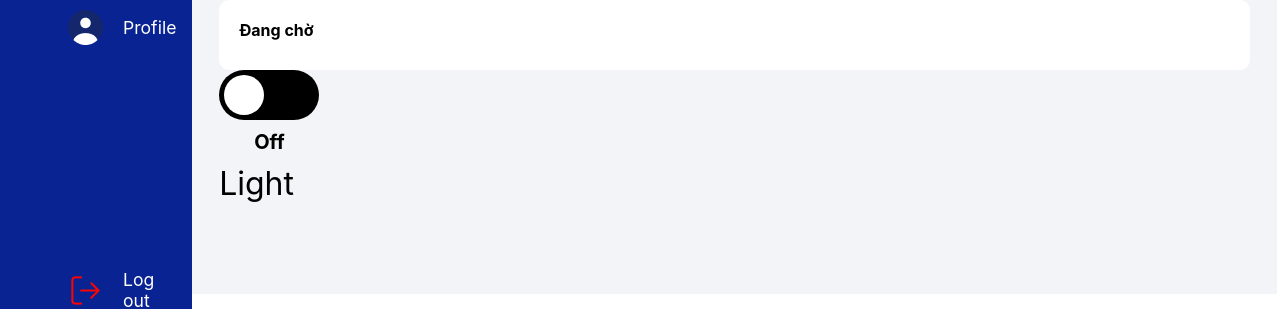
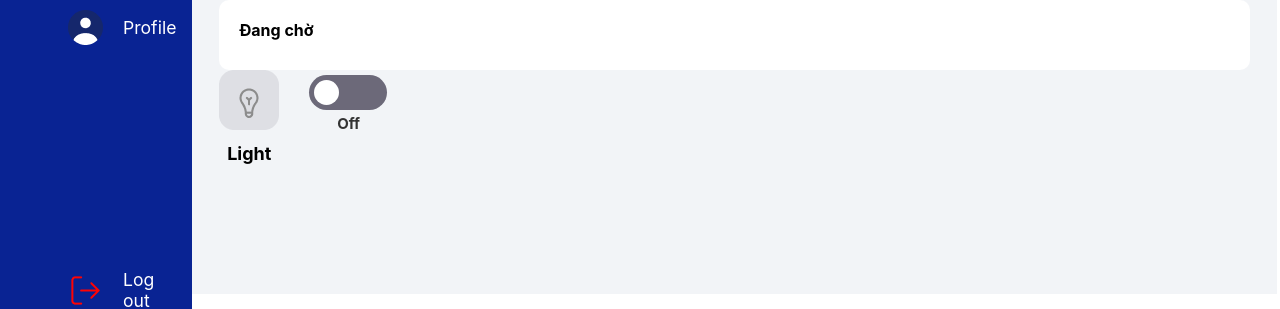
Before and after one commit to ShunPeng1/Multi-Disciplinary-Project, a React (Create React App) app in the folder WebApplication/yolohome-client/: page /dashboard in a window 1280 px wide. Shown: the part 506-815 px from the top of the page. Built offline with nearby package versions, Linux system fonts and the light colour scheme.

Commit message:
finish LightButton

```diff
--- a/WebApplication/yolohome-client/src/components/Button/DoorButton/DoorButton.css
+++ /dev/null
@@ -1,40 +0,0 @@
-.toggle-button {
-    width: 100px; /* adjust as necessary */
-    height: 50px; /* adjust as necessary */
-    background-color: black; /* adjust to match your button's color */
-    border-radius: 50px;
-    position: relative;
-    cursor: pointer;
-  }
-
-  .toggle-circle {
-    width: 40px; /* adjust as necessary */
-    height: 40px; /* adjust as necessary */
-    background-color: white; /* circle color */
-    border-radius: 50%;
-    position: absolute;
-    top: 5px; /* adjust as necessary */
-    left: 5px; /* adjust to start position */
-    transition: left 0.3s ease-in-out;
-  }
-
-  .toggle-button.on .toggle-circle {
-    left: 55px; /* adjust to end position */
-  }
-
-  .toggle-button.on {
-    background-color: #4B77BE;
-  }
-
-  .buton-container {
-    display: flex;
-    flex-direction: column;
-    align-items: center;
-  }
-
-  .stateDoor {
-    margin-left: 15px;
-    margin-top: 10px;
-    font-size: 20px;
-    font-weight: bold;
-  }
--- a/WebApplication/yolohome-client/src/components/Button/DoorButton/index.jsx
+++ /dev/null
@@ -1,25 +0,0 @@
-import React, { useState } from 'react';
-import './DoorButton.css';
-
-const DoorButton = () => {
-  const [isOn, setIsOn] = useState(false);
-
-  const toggle = () => {
-    setIsOn(!isOn);
-  };
-
-  //send data
-
-  return (
-    <div class = "button-container">
-      <div className={`toggle-button ${isOn ? 'on' : ''}`} onClick={toggle}>
-        <div className="toggle-circle"></div>
-      </div>
-      <div className = "stateDoor">
-        {isOn ? 'Openning' : 'Closing'}
-      </div>
-    </div>
-  );
-};
-
-export default DoorButton;
--- a/WebApplication/yolohome-client/src/components/Button/FanButton/FanButton.css
+++ /dev/null
@@ -1,40 +0,0 @@
-.toggle-button {
-    width: 100px; /* adjust as necessary */
-    height: 50px; /* adjust as necessary */
-    background-color: black; /* adjust to match your button's color */
-    border-radius: 50px;
-    position: relative;
-    cursor: pointer;
-  }
-
-  .toggle-circle {
-    width: 40px; /* adjust as necessary */
-    height: 40px; /* adjust as necessary */
-    background-color: white; /* circle color */
-    border-radius: 50%;
-    position: absolute;
-    top: 5px; /* adjust as necessary */
-    left: 5px; /* adjust to start position */
-    transition: left 0.3s ease-in-out;
-  }
-
-  .toggle-button.on .toggle-circle {
-    left: 55px; /* adjust to end position */
-  }
-
-  .toggle-button.on {
-    background-color: #4B77BE;
-  }
-
-  .buton-container {
-    display: flex;
-    flex-direction: column;
-    align-items: center;
-  }
-
-  .stateFan {
-    margin-left: 35px;
-    margin-top: 10px;
-    font-size: 20px;
-    font-weight: bold;
-  }
--- a/WebApplication/yolohome-client/src/components/Button/FanButton/index.jsx
+++ /dev/null
@@ -1,25 +0,0 @@
-import React, { useState } from "react";
-import './FanButton.css';
-
-const FanButton = () => {
-    const [isOn, setIsOn] = useState(false);
-
-    const toggle = () => {
-      setIsOn(!isOn);
-    };
-
-    //send data
-
-    return (
-      <div class = "button-container">
-        <div className={`toggle-button ${isOn ? 'on' : ''}`} onClick={toggle}>
-          <div className="toggle-circle"></div>
-        </div>
-        <div class = "stateFan">
-          {isOn ? 'On' : 'Off'}
-        </div>
-      </div>
-    );
-  };
-
-  export default FanButton;
--- a/WebApplication/yolohome-client/src/components/Button/LightButton/LightButton.css
+++ b/WebApplication/yolohome-client/src/components/Button/LightButton/LightButton.css
@@ -1,40 +1,53 @@
+.light-button-container {
+  display: flex;
+  flex-direction: column;
+
+}
+
+.icon-and-toggle {
+  display: flex;
+  align-items: center;
+}
+
+.icon-light img {
+  width: 60px; /* Adjust as needed */
+  margin-right: 30px; /* Space between the icon and the toggle button */
+}
+
 .toggle-button {
-  width: 100px; /* adjust as necessary */
-  height: 50px; /* adjust as necessary */
-  background-color: black; /* adjust to match your button's color */
-  border-radius: 50px;
   position: relative;
+  margin-bottom: 20px;
+  width: 78px; /* Width of the toggle button */
+  height: 35px; /* Height of the toggle button */
+  border-radius: 30px; /* Make it round */
+  background-color: #6C6979; /* Background color when off */
   cursor: pointer;
+  transition: background-color 0.3s ease;
+}
+
+.toggle-button.on {
+  background-color: #593EFF; /* Background color when on */
 }
 
 .toggle-circle {
-  width: 40px; /* adjust as necessary */
-  height: 40px; /* adjust as necessary */
-  background-color: white; /* circle color */
-  border-radius: 50%;
   position: absolute;
-  top: 5px; /* adjust as necessary */
-  left: 5px; /* adjust to start position */
-  transition: left 0.3s ease-in-out;
+  top: 5px; /* Adjust as needed */
+  left: 5px; /* Adjust based on the toggle state */
+  width: 25px; /* Circle size */
+  height: 25px; /* Circle size */
+  background-color: #fff; /* Circle color */
+  border-radius: 100%;
+  transition: left 0.3s ease;
 }
 
 .toggle-button.on .toggle-circle {
-  left: 55px; /* adjust to end position */
+  left: 48px; /* Move circle to the right when on */
 }
 
-.toggle-button.on {
-  background-color: #4B77BE;
-}
-
-.buton-container {
-  display: flex;
-  flex-direction: column;
-  align-items: center;
-}
-
-.stateLight {
-  margin-left: 35px;
-  margin-top: 10px;
-  font-size: 20px;
+.state-light {
+  margin-top: -20px;
+  margin-left: 118px;
+  font-size: 15px;
+  color: #333;
   font-weight: bold;
 }
--- a/WebApplication/yolohome-client/src/components/Button/LightButton/index.jsx
+++ b/WebApplication/yolohome-client/src/components/Button/LightButton/index.jsx
@@ -1,5 +1,5 @@
 import React, { useState } from 'react';
-import './LightButton.css';
+import './LightButton.css'; // make sure your CSS file is properly linked
 
 const LightButton = () => {
   const [isOn, setIsOn] = useState(false);
@@ -8,14 +8,17 @@ const LightButton = () => {
     setIsOn(!isOn);
   };
 
-  //send data
-
   return (
-    <div class = "button-container">
-      <div className={`toggle-button ${isOn ? 'on' : ''}`} onClick={toggle}>
-        <div className="toggle-circle"></div>
+    <div className="light-button-container">
+      <div className="icon-and-toggle">
+        <div className="icon-light" onClick={toggle}>
+          <img src={isOn ? "./Images/light_on.png" : "./Images/light_off.png"} alt={isOn ? 'Light On' : 'Light Off'} />
+        </div>
+        <div className={`toggle-button ${isOn ? 'on' : ''}`} onClick={toggle}>
+          <div className="toggle-circle"></div>
+        </div>
       </div>
-      <div class = "stateLight">
+      <div className="state-light">
         {isOn ? 'On' : 'Off'}
       </div>
     </div>
--- a/WebApplication/yolohome-client/src/components/Cards/LightCard/LightCard.css
+++ b/WebApplication/yolohome-client/src/components/Cards/LightCard/LightCard.css
@@ -1,5 +1,9 @@
+
+
 .light-header {
     margin-top: 10px;
     margin-right: 3vh;
-    font-size: 4vh;
+    margin-left: 1vh;
+    font-size: 18px;
+    font-weight: bold;
 }
--- a/WebApplication/yolohome-client/src/pages/Dashboard/index.jsx
+++ b/WebApplication/yolohome-client/src/pages/Dashboard/index.jsx
@@ -2,9 +2,6 @@ import "./Dashboard.css";
 import React from 'react';
 //import {Header, Footer} from "../../Components";
 //import PrintingLog from "../../Components/PrintingLog/PrintingLog";
-import LightButton from "../../components/Button/LightButton";
-import FanButton from "../../components/Button/FanButton";
-import DoorButton from "../../components/Button/DoorButton";
 import LightCard from "../../components/Cards/LightCard";
 
 const Dashboard = (props) => {
```
